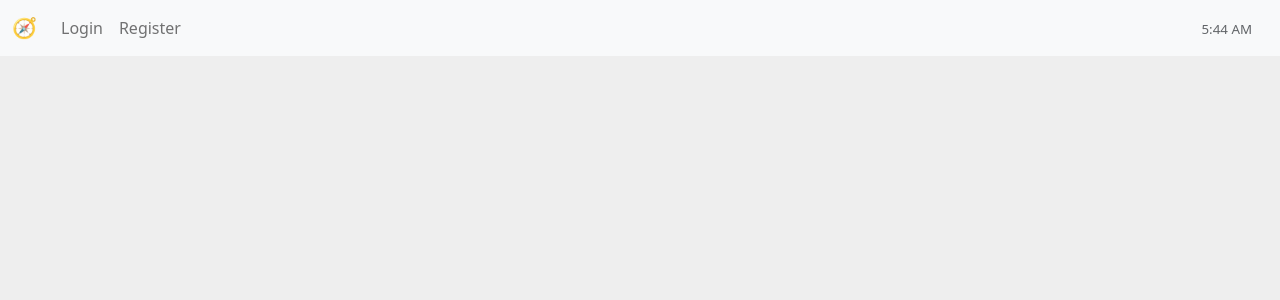
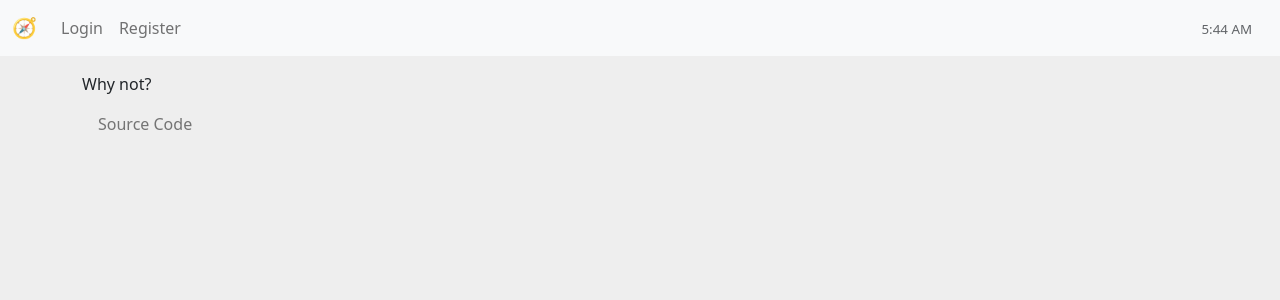
Before and after one commit to trevorjamesmartin/ts-guestbook, a React (Create React App) app in the folder src/app/: page /about in a window 1280 px wide. Shown: the top 300 px of the page. Built offline with nearby package versions, Linux system fonts and the light colour scheme; no server answers.

Commit message:
about this app

```diff
--- a/src/app/src/App.tsx
+++ b/src/app/src/App.tsx
@@ -10,9 +10,11 @@ import { Logout } from './features/auth/Logout';
 import { UserList } from './features/users/UserList';
 import Pages from './features/pages';
 import Posts from './features/posts/Posts';
+import About from './features/pages/About';
 import Profile from './features/profile/Profile';
 import Navigation from './features/menu/Navigation';
 import ConnectRequests from './features/social/Requests';
+
 
 import { useAppSelector, useAppDispatch } from './memory/hooks';
 import { selectors as profileSelectors } from './features/profile/profileSlice';
@@ -82,6 +84,7 @@ function App() {
     </div>
     <Container>
       <Routes>
+        <Route path="/about" element={<About />} />
         <Route path="/login" element={<Login />} />
         <Route path="/register" element={<Register />} />
         <Route path="/app" element={<Pages.MainPage ws={socket} />} />
--- /dev/null
+++ b/src/app/src/features/pages/About.tsx
@@ -0,0 +1,15 @@
+import React, { useEffect } from "react";
+import { Container, Label, NavLink, NavItem } from 'reactstrap';
+
+function About() {
+    return <>
+        <Label>Why not?</Label>
+        <NavLink target="_blank" href="https://github.com/trevorjamesmartin/vigilant-cloud">
+            <NavItem>
+                Source Code
+            </NavItem>
+        </NavLink>
+    </>
+}
+
+export default About
```
